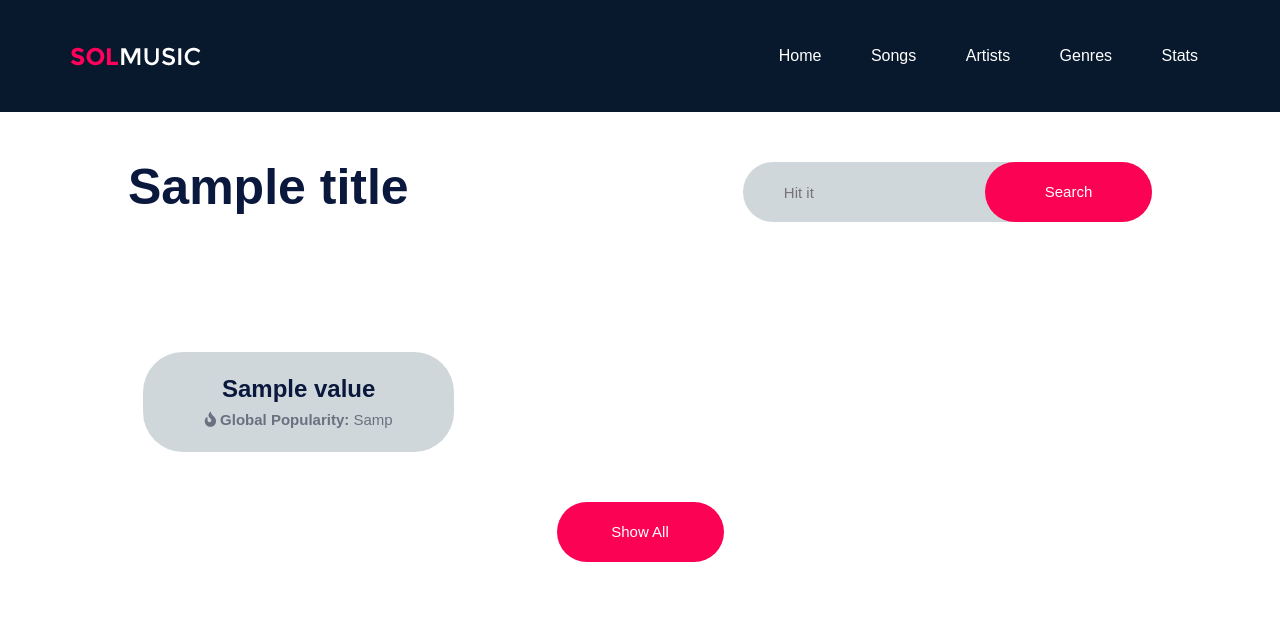
After one commit to MarianaSequeira/WS_SpotifyStats, a Django app: template WS_SpotifyStats/templates/artistsPage.html in a window 1280 px wide. The commit adds this page. Shown: the top 621 px of the page. Run offline with Django 3.2, Linux system fonts and the light colour scheme; the template is opened without the code that fills it: most values are stand-ins (such as "Sample title", 1, 10 or a date in 2020); parts of the project's set-up code (start-up, migrations or seed data) failed here and were passed over; some libraries are stand-ins or nearby versions.

Commit message:
Artists Page

```diff
--- /dev/null
+++ b/WS_SpotifyStats/templates/artistsPage.html
@@ -0,0 +1,62 @@
+{% extends "layout.html" %}
+{% load static %}
+
+{% block content %}
+
+    <section class="help-section spad pt-0">
+        <div style="margin-left: 10%; margin-right: 10%">
+            <div class="row" style="padding-top: 50px">
+                <div class="col-lg-7 align-content-start">
+                    <div class="section-title mb-0 pb-4">
+                        <h2 style="font-size: 50px">{{ title}}</h2>
+                    </div>
+                </div>
+                <div class="col-lg-5 align-content-end">
+                    <div class="d-flex h-100 align-items-end">
+                        <form id="searchFormSong" action="." method="POST" class="search-form">
+                            {% csrf_token %}
+                            <input type="text" name="search" placeholder="Hit it">
+                            <button >Search</button>
+                        </form>
+                    </div>
+                </div>
+            </div>
+        </div>
+    </section>
+
+    <div class="row" style="margin-left: 10%; margin-right: 10%">
+        {% for artist in artists %}
+            <div class="col-4 genre"
+                {% if forloop.counter > 15 %}
+                    style="margin-bottom: 50px; display: none; "
+                {% else %}
+                    style="margin-bottom: 50px;"
+                {% endif %}
+            >
+                <div class="song-info" style="padding-top: 2%; background: #d0d7db; text-align: center; border-radius: 40px; height: 100px; display: flex; justify-content: center; align-content: center; flex-direction: column;">
+                    <a href="{% url 'artist' artist.s.value|cut:'http://SpotifyStats.com/artist/' %}" ><h4>{{ artist.name.value|capfirst}}</h4></a>
+                    <p style="padding-bottom: 0; margin-bottom: 0; padding-top: 5px;"><b><i class="fas fa-fire"></i> Global Popularity: </b>{{ artist.pop.value|slice:":4"}}</p>
+                </div>
+            </div>
+        {% endfor %}
+    </div>
+
+    <div class="container">
+        <div class="row">
+            <div class="col align-self-center" style="text-align: center; padding-bottom: 60px">
+                <button onclick=showAllArtists() style="background: #fc0254; height: 60px;  min-width: 167px; right: 0; top: 0; border: none; border-radius: 80px; color: #fff; font-size: 15px;">Show All</button>
+            </div>
+        </div>
+    </div>
+
+    <script>
+        function showAllArtists() {
+            var x = document.getElementsByClassName("genre");
+            console.log(x)
+            Array.prototype.forEach.call(x, function(el) {
+                // Do stuff here
+                el.style.display = null
+            });
+        }
+    </script>
+{% endblock content %}
--- a/WS_SpotifyStats/templates/layout.html
+++ b/WS_SpotifyStats/templates/layout.html
@@ -26,7 +26,7 @@
 		<ul class="main-menu">
 			<li><a href="{% url 'home' %}">Home</a></li>
 			<li><a href="{% url 'songs' %}">Songs</a></li>
-			<li><a href="{% url 'bands' %}">Bands/Artist</a></li>
+			<li><a href="{% url 'artists' %}">Artists</a></li>
 			<li><a href="{% url 'genres' %}">Genres</a></li>
 			<li><a href="{% url 'stats' %}">Stats</a></li>
 		</ul>
--- a/WS_SpotifyStats/urls.py
+++ b/WS_SpotifyStats/urls.py
@@ -22,7 +22,7 @@ urlpatterns = [
     path('songs/', views.songs_page, name='songs'),
     path('song/<str:id>/', views.song_page, name='song'),
     path('artist/<str:id>/', views.artist_page, name='artist'),
-    path('bands/', views.home, name='bands'),
+    path('artists/', views.artists_page, name='artists'),
     path('genre/<str:id>/', views.genre_page, name='genre'),
     path('genres', views.genres_page, name='genres'),
     path('stats/', views.home, name='stats'),
```
Also changed, not shown: WS_SpotifyStats/data_accessor.py (+19 -0 lines), WS_SpotifyStats/views.py (+19 -1 lines).
